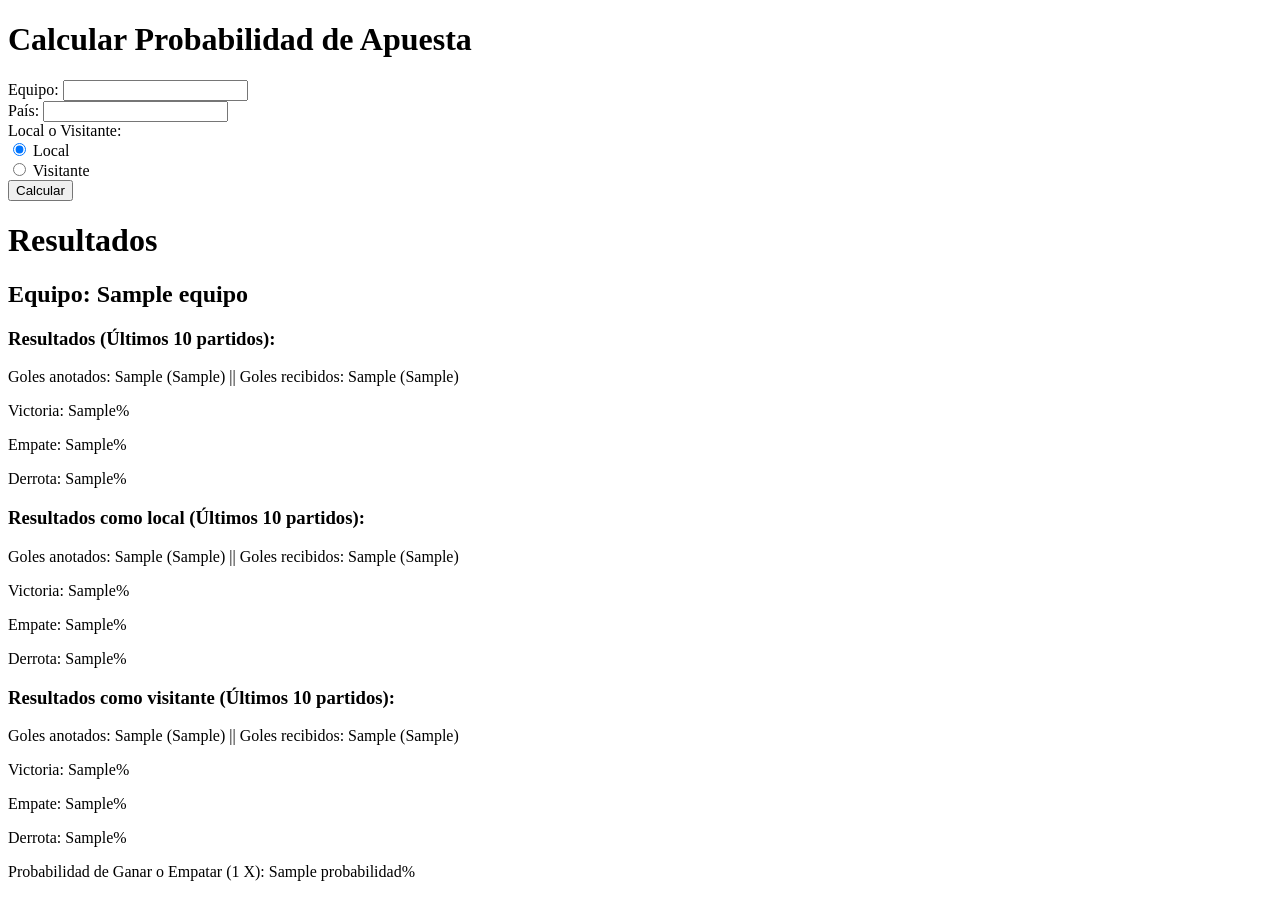
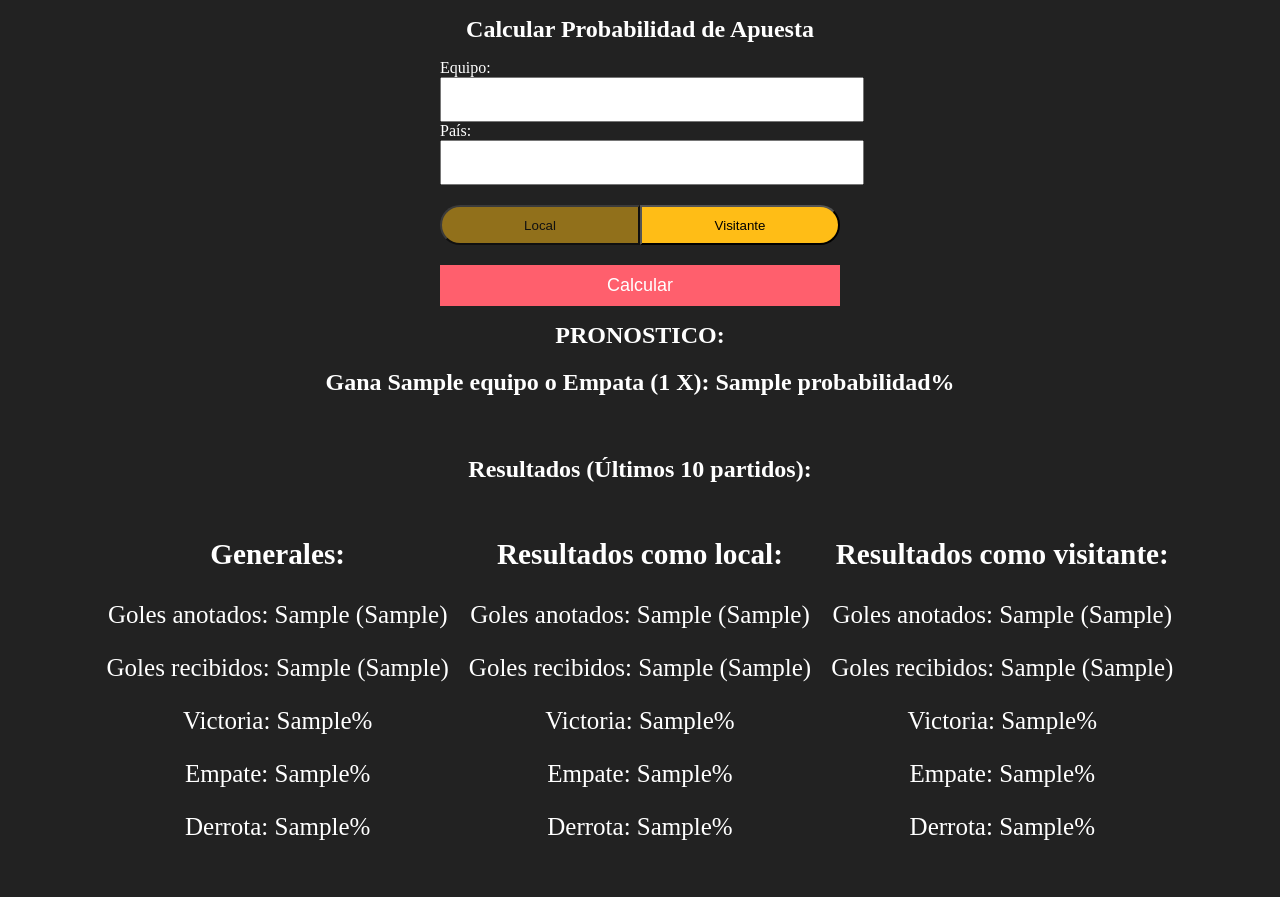
Before and after one commit to Juanromrod/Football-Predictions, a Django app: template Football_Predictions/FootballPredictionsApp/templates/FootballPredictionsApp/calcular_probabilidad.html in a window 1280 px wide. After the commit the page ends 840 px from the top, so only its background shows below. Run offline with Django 4.2, Linux system fonts and the light colour scheme; the template is opened without the code that fills it: most values are stand-ins (such as "Sample title", 1, 10 or a date in 2020).

Commit message:
HTML y CSS básico

```diff
--- a/Football_Predictions/FootballPredictionsApp/templates/FootballPredictionsApp/calcular_probabilidad.html
+++ b/Football_Predictions/FootballPredictionsApp/templates/FootballPredictionsApp/calcular_probabilidad.html
@@ -1,3 +1,4 @@
+{% load static %}
 <!DOCTYPE html>
 <html>
 <head>
@@ -11,7 +12,27 @@
         function ocultarCampoHandicap() {
             document.getElementById('handicap-div').style.display = 'none';
         }
+        function selectButton(button) {
+            const localButton = document.getElementById('local-btn');
+            const visitanteButton = document.getElementById('visitante-btn');
+            const localVisitanteField = document.getElementById('local_visitante');
+
+            if (button === 'local') {
+                ocultarCampoHandicap()
+                localVisitanteField.value = 'Local';
+                localButton.classList.add('activel');
+                visitanteButton.classList.remove('activev');
+                visitanteButton.classList.add('visitante-btn');
+            } else if (button === 'visitante') {
+                mostrarCampoHandicap()
+                localVisitanteField.value = 'Visitante';
+                visitanteButton.classList.add('activev');
+                localButton.classList.remove('activel');
+                localButton.classList.add('local-btn');
+            }
+        }
     </script>
+    <link rel="stylesheet" type="text/css" href="{% static 'css/styles.css' %}">
 </head>
 <body>
     <h1>Calcular Probabilidad de Apuesta</h1>
@@ -22,10 +43,11 @@
 
         <label for="pais">País:</label>
         <input type="text" name="pais" required><br>
-
-        <label for="local_visitante">Local o Visitante:</label><br>
-        <input onclick="ocultarCampoHandicap()" type="radio" name="local_visitante" value="L" checked> Local<br>
-        <input onclick="mostrarCampoHandicap()" type="radio" name="local_visitante" value="V"> Visitante<br>
+        <div class="button-group">
+            <input type="button" id="local-btn" class="activel" onclick="selectButton('local')" value="Local">
+            <input type="button" id="visitante-btn" class="visitante-btn" onclick="selectButton('visitante')" value="Visitante">
+            <input type="hidden" id="local_visitante" name="local_visitante" value="Local">
+        </div>
 
         <div id="handicap-div" style="display: none;">
             <label for="handicap">Handicap:</label>
@@ -36,33 +58,46 @@
     </form>
 
     {% if probabilidad %}
-        <h1>Resultados</h1>
-        <h2>Equipo: {{ equipo }}</h2>
-        <h3>Resultados (Últimos 10 partidos):</h3>
-        <p>Goles anotados: {{ resultados.0.3.0 }} ({{ resultados.0.3.1 }}) || Goles recibidos: {{ resultados.0.4.0 }} ({{ resultados.0.4.1 }})</p>
+        <div class="pronostico">
+            <h1>PRONOSTICO:</h1>
+            {% if visitante %}
+                <h2>Gana {{ equipo }} o Empata (X 2): {{ probabilidad }}%</h2>
+            {% else %}
+                <h2>Gana {{ equipo }} o Empata (1 X): {{ probabilidad }}%</h2>
+            {% endif %}
+            {% if probabilidad_handicap > 0 %}
+                <h2>Probabilidad con Handicap de +{{handicap}}: {{ probabilidad_handicap }}%</h2>
+            {% endif %}
+            <h1 style="margin-top: 60px;">Resultados (Últimos 10 partidos):</h1>
+        </div>
+        <div class="resultados">
+            <div class="estadisticas">
+                <h3>Generales:</h3>
+                <p>Goles anotados: {{ resultados.0.3.0 }} ({{ resultados.0.3.1 }})</p>
+                <p>Goles recibidos: {{ resultados.0.4.0 }} ({{ resultados.0.4.1 }})</p>
                 <p>Victoria: {{ resultados.0.0 }}%</p>
                 <p>Empate: {{ resultados.0.1 }}%</p>
                 <p>Derrota: {{ resultados.0.2 }}%</p>
-
-        <h3>Resultados como local (Últimos 10 partidos):</h3>
-        <p>Goles anotados: {{ resultados.1.3.0 }} ({{ resultados.1.3.1 }}) || Goles recibidos: {{ resultados.1.4.0 }} ({{ resultados.1.4.1 }})</p>
+            </div>
+            <div class="estadisticas">
+                <h3>Resultados como local:</h3>
+                <p>Goles anotados: {{ resultados.1.3.0 }} ({{ resultados.1.3.1 }})</p>
+                <p>Goles recibidos: {{ resultados.1.4.0 }} ({{ resultados.1.4.1 }})</p>
                 <p>Victoria: {{ resultados.1.0 }}%</p>
                 <p>Empate: {{ resultados.1.1 }}%</p>
                 <p>Derrota: {{ resultados.1.2 }}%</p>
-
-        <h3>Resultados como visitante (Últimos 10 partidos):</h3>
-        <p>Goles anotados: {{ resultados.2.3.0 }} ({{ resultados.2.3.1 }}) || Goles recibidos: {{ resultados.2.4.0 }} ({{ resultados.2.4.1 }})</p>
+            </div>
+            <div class="estadisticas">
+                <h3>Resultados como visitante:</h3>
+                <p>Goles anotados: {{ resultados.2.3.0 }} ({{ resultados.2.3.1 }})</p>
+                <p>Goles recibidos: {{ resultados.2.4.0 }} ({{ resultados.2.4.1 }})</p>
                 <p>Victoria: {{ resultados.2.0 }}%</p>
                 <p>Empate: {{ resultados.2.1 }}%</p>
                 <p>Derrota: {{ resultados.2.2 }}%</p>
-        {% if visitante %}
-            <p>Probabilidad de Ganar o Empatar (X 2): {{ probabilidad }}%</p>
+            </div>
+        </div>
     {% else %}
-            <p>Probabilidad de Ganar o Empatar (1 X): {{ probabilidad }}%</p>
-        {% endif %}
-        {% if probabilidad_handicap > 0 %}
-            <p>Probabilidad con Handicap de +{{handicap}}: {{ probabilidad_handicap }}%</p>
-        {% endif %}
+        <h1>No hay resultados {{probabilidad}}</h1>
     {% endif %}
 </body>
 </html>
--- a/Football_Predictions/FootballPredictionsApp/urls.py
+++ b/Football_Predictions/FootballPredictionsApp/urls.py
@@ -1,6 +1,11 @@
 from django.urls import path
 from .views import calcular_probabilidad
+from django.conf import settings
+from django.conf.urls.static import static
 
 urlpatterns = [
     path('', calcular_probabilidad, name='calcular_probabilidad'),
 ]
+
+if settings.DEBUG:
+    urlpatterns += static(settings.STATIC_URL, document_root=settings.STATIC_ROOT)
--- a/Football_Predictions/FootballPredictionsApp/views.py
+++ b/Football_Predictions/FootballPredictionsApp/views.py
@@ -9,7 +9,7 @@ def calcular_probabilidad(request):
         handicap = 0
         visitante = False
 
-        if local_visitante.lower() == 'v':
+        if local_visitante.lower() == 'visitante':
             visitante = True
             handicap = int(request.POST.get('handicap'))
 
--- a/Football_Predictions/Football_Predictions/settings.py
+++ b/Football_Predictions/Football_Predictions/settings.py
@@ -10,6 +10,7 @@ For the full list of settings and their values, see
 https://docs.djangoproject.com/en/4.2/ref/settings/
 """
 
+import os
 from pathlib import Path
 
 # Build paths inside the project like this: BASE_DIR / 'subdir'.
@@ -117,6 +118,10 @@ USE_TZ = True
 # https://docs.djangoproject.com/en/4.2/howto/static-files/
 
 STATIC_URL = 'static/'
+STATICFILES_DIRS = [
+    os.path.join(BASE_DIR, 'static'),
+]
+
 
 # Default primary key field type
 # https://docs.djangoproject.com/en/4.2/ref/settings/#default-auto-field
--- /dev/null
+++ b/Football_Predictions/static/css/styles.css
@@ -0,0 +1,99 @@
+/* Estilos generales */
+body {
+    background-color: #222;
+    color: #fff;
+    font-family: serif;
+  }
+
+h1 {
+  font-size: 24px;
+  text-align: center;
+}
+
+input[type="text"],
+input[type="number"] {
+  width: 100%;
+  padding: 10px;
+  font-size: 18px;
+}
+
+button[type="submit"] {
+  background-color: #ff5f6d;
+  color: #fff;
+  border: none;
+  padding: 10px 20px;
+  font-size: 18px;
+  cursor: pointer;
+  margin-top: 20px;
+  width: 100%;
+}
+
+.button-group {
+  margin-top: 20px;
+  display: flex;
+  height: 40px;
+}
+
+.local-btn {
+  background-color: #ffbd16;
+  width: 50%;
+  cursor: pointer;
+  border-radius: 25px 0px 0px 25px;
+}
+
+.visitante-btn {
+  background-color: #ffbd16;
+  width: 50%;
+  cursor: pointer;
+  border-radius: 0px 25px 25px 0px;
+}
+
+.activel {
+  background-color: #ffbd16;
+  opacity: 50%;
+  width: 50%;
+  border-radius: 25px 0px 0px 25px;
+}
+
+.activev {
+  background-color: #ffbd16;
+  opacity: 50%;
+  width: 50%;
+  border-radius: 0px 25px 25px 0px;
+}
+
+/* Estilos específicos */
+form {
+  max-width: 400px;
+  margin: 0 auto;
+}
+
+#handicap-div {
+  display: none;
+}
+
+#handicap-div label {
+  display: block;
+  margin-top: 10px;
+}
+
+#handicap-div input[type="number"] {
+  width: 50px;
+}
+
+.resultados {
+  display: flex;
+  justify-content: center;
+  align-items: center;
+}
+
+.pronostico {
+  text-align: center;
+}
+
+.estadisticas {
+  display: inline-block;
+  text-align: center;
+  margin: 10px;
+  font-size: 25px;
+}
```
Also changed, not shown: Football_Predictions/FootballPredictionsApp/footballData.py (+6 -5 lines). Lines whose indentation alone changed are shown as unchanged.
